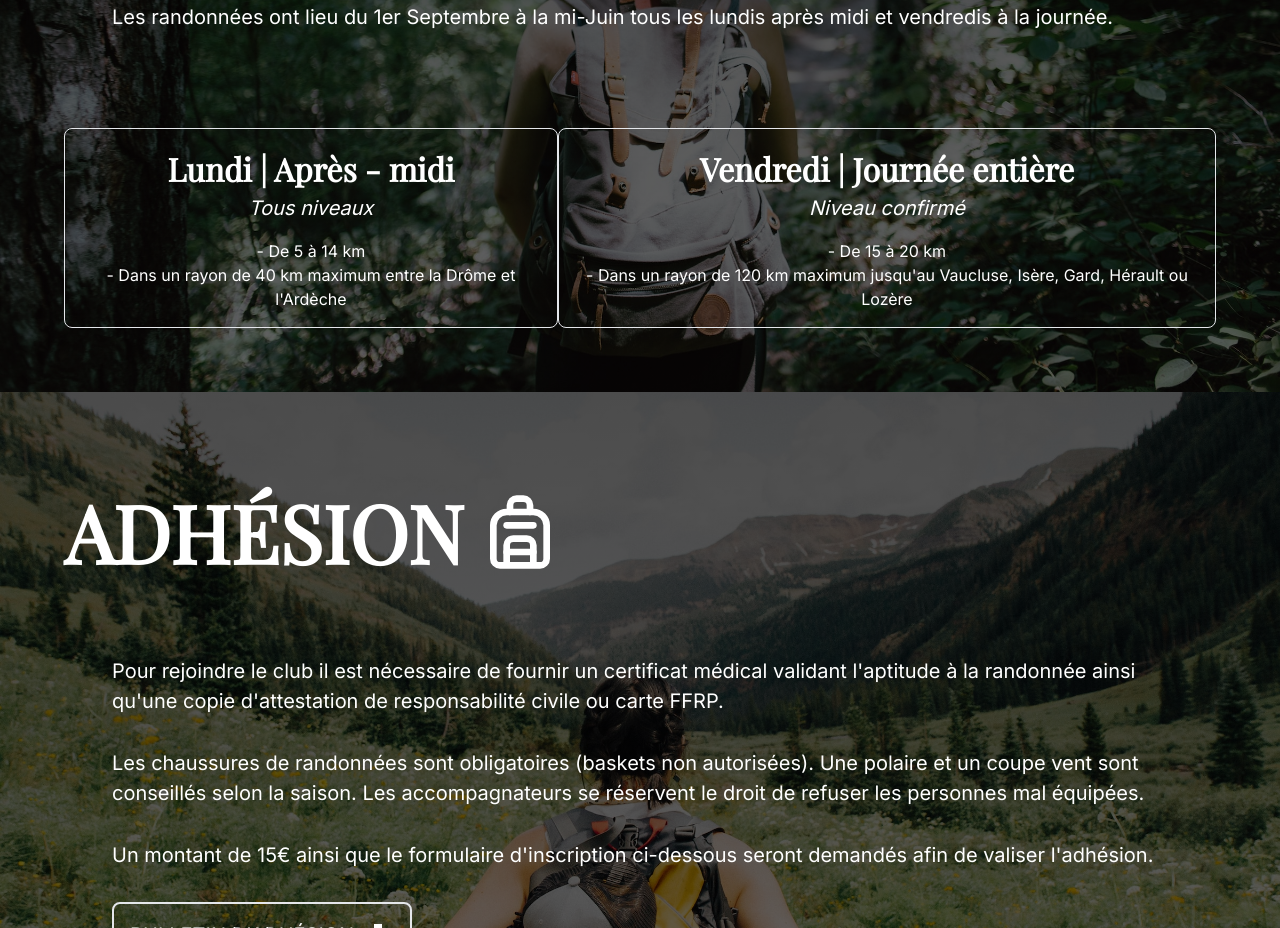
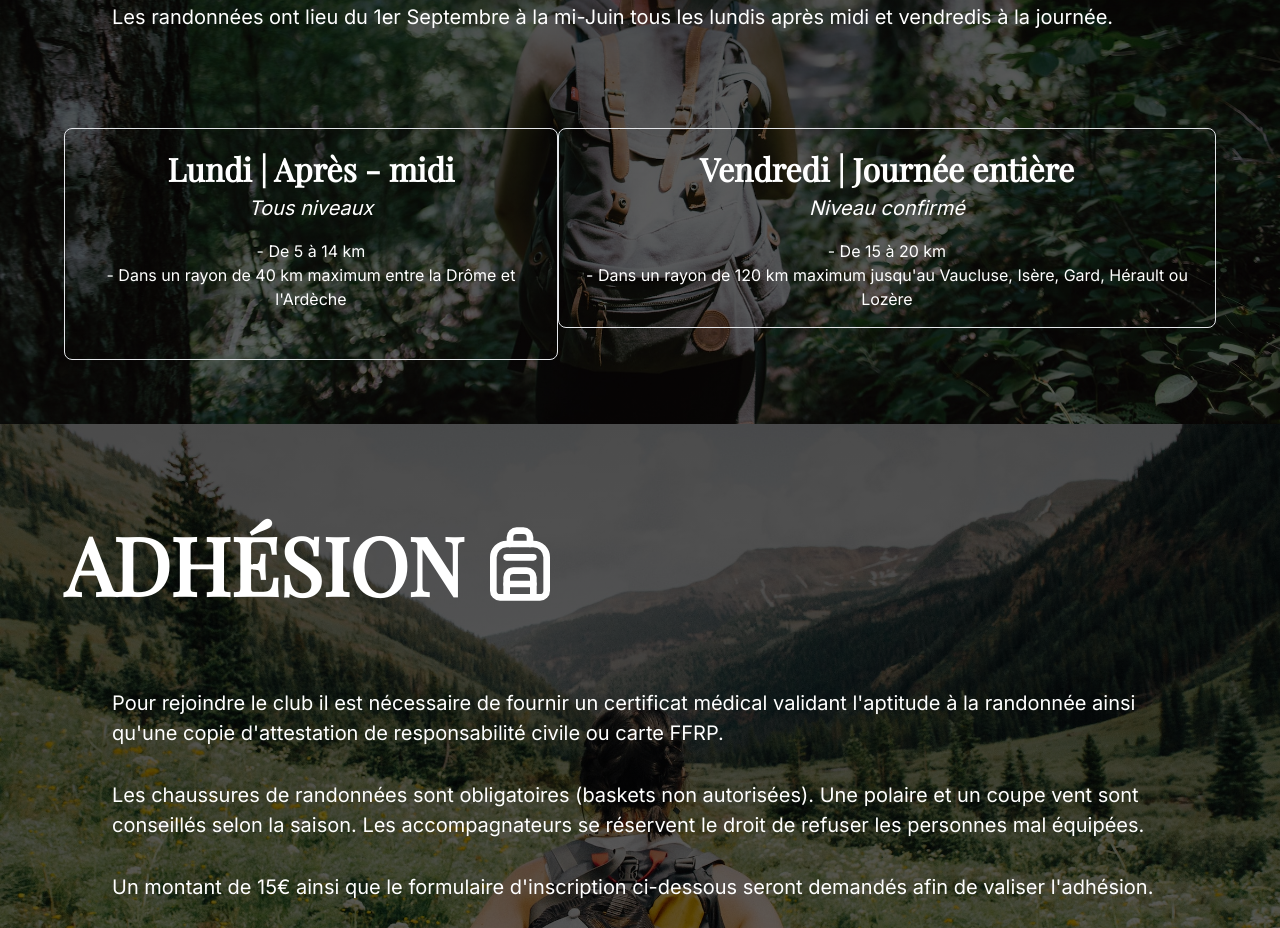
Before and after one commit to SebastienLaurentt/Galopins, a React (Vite) app: page / in a window 1280 px wide. Shown: the part 2320-3248 px from the top of the page. Built offline with nearby package versions, Linux system fonts and the light colour scheme.

Commit message:
add mb in last parcours element

```diff
--- a/src/sections/Parcours.tsx
+++ b/src/sections/Parcours.tsx
@@ -40,7 +40,7 @@ function Parcours() {
                             </li>
                         </ul>
                     </div>
-                    <div className='flex flex-col border rounded-lg p-4'>
+                    <div className='flex flex-col border rounded-lg p-4 mb-8'>
                         <h3>
                             Vendredi | Journée entière
                         </h3>
```
